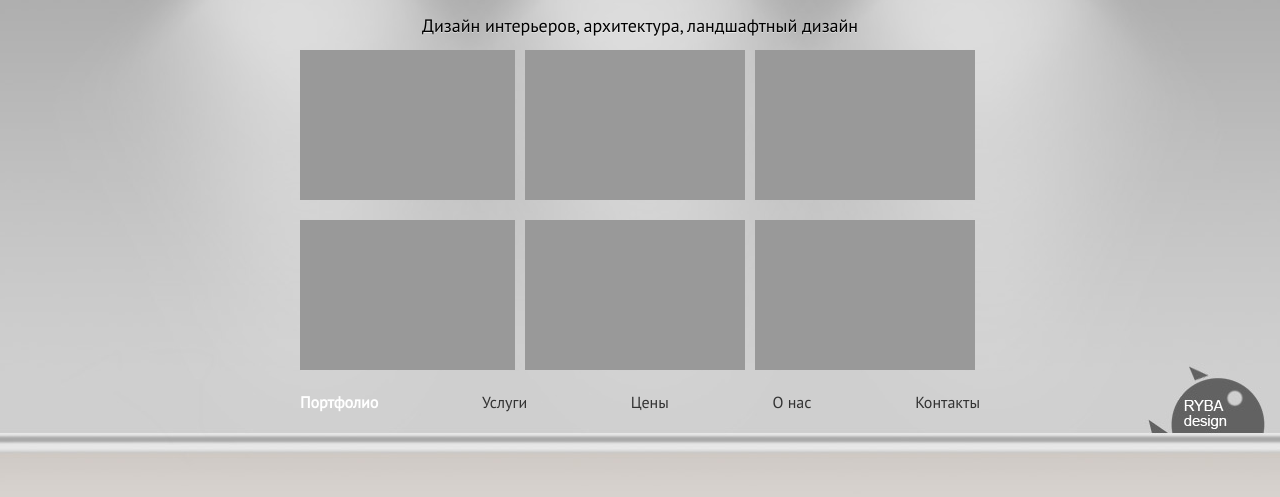
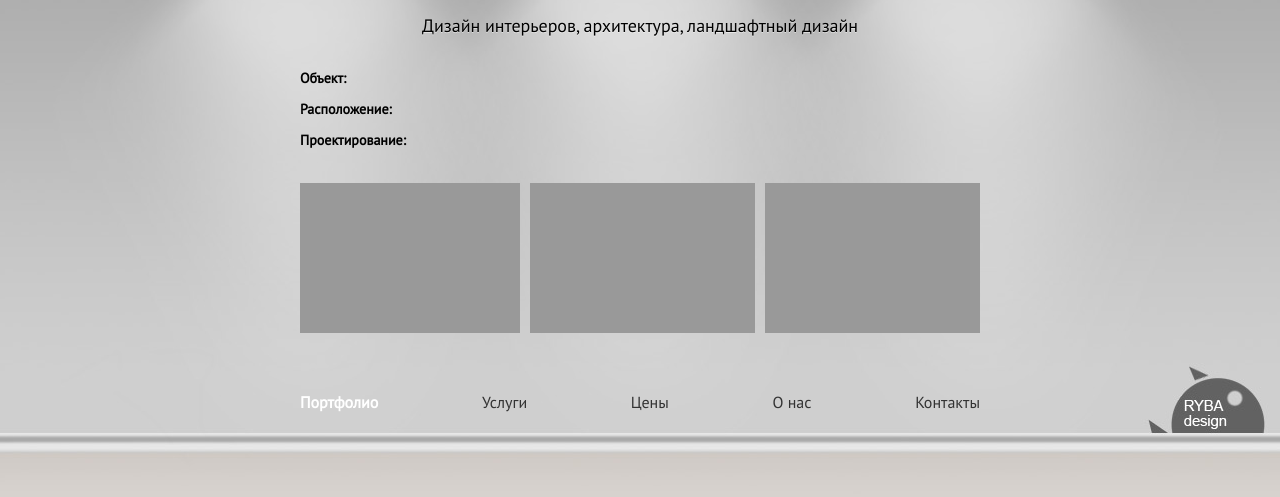
Before and after one commit to Merzavcev/ryba-design, a plain HTML site: page index.html in a window 1280 px wide. Shown: the part 181-678 px from the top of the page. Drawn offline with Linux system fonts and the light colour scheme.

Commit message:
Edited portfolio

```diff
--- a/css/main.css
+++ b/css/main.css
@@ -1,9 +1,3 @@
-
-
-/* ==========================================================================
-   Author's custom styles
-   ========================================================================== */
-
 body {
     min-height: 650px;
     background: url(../img/lamp.jpg) top center repeat-x #d8d3cf;
@@ -57,15 +51,16 @@ body {
 }
 .r-gallery {
     font-size: 0;
-    margin-bottom: 10px;
     margin-left: -10px;
     margin-right: -10px;
+    width: 1600px;
+    overflow: hidden;
 }
 .r-gallery__item {
     display: inline-block;
     margin-left: 5px;
     margin-right: 5px;
-    width: 220px;
+    width: 225px;
     height: 150px;
     background-color: #999;
 }
@@ -107,16 +102,11 @@ body {
     color: #FFF;
     text-decoration: none;
 }
-.b-paper {
-    width: 1360px;
-}
 .b-slider__item {
     margin-top: -100%;
     width: 100%;
     height: 100%;
     position: absolute;
-    overflow-y: hidden;
-    overflow-x: hidden;
     top: 0;
     -webkit-transition: margin-top .6s ease-in-out;
        -moz-transition: margin-top .6s ease-in-out;
@@ -125,6 +115,17 @@ body {
 }
 .b-slider__item:target {
     margin-top: 0;
+}
+.portfolio__wrapper {
+    padding: 20px 0;
+}
+.portfolio__object,
+.portfolio__location,
+.portfolio__year {
+    font-size: 14px;
+    line-height: 16px;
+    margin: 0;
+    padding-bottom: 15px;
 }
 .about__wrapper {
     margin-right: -10px;
@@ -147,7 +148,13 @@ body {
     margin-bottom: 20px;
 }
 .person__photo {
-
+    background-color: #DDD;
+    float: right;
+    width: 120px;
+    height: 150px;
+    margin-left: 5px;
+    margin-bottom: 5px;
+    margin-right: -20px;
 }
 .person__bio {
     font-size: 14px;
--- a/index.html
+++ b/index.html
@@ -9,8 +9,7 @@
 
         <link href='http://fonts.googleapis.com/css?family=Lato:300' rel='stylesheet' type='text/css'>
         <link href='http://fonts.googleapis.com/css?family=PT+Sans&subset=latin,cyrillic' rel='stylesheet' type='text/css'>
-<!-- <link rel="stylesheet" href="css/bootstrap.min.css"> -->
-        <!-- <link rel="stylesheet" href="css/bootstrap-theme.min.css"> -->
+<!-- <link rel="stylesheet" href="css/bootstrap.min.css"><link rel="stylesheet" href="css/bootstrap-theme.min.css"> -->
         <link rel="stylesheet" href="css/main.css">
     </head>
     <body>
@@ -19,9 +18,13 @@
         <h1 class="b-heading__main"><a class="b-heading__link" href="#portfolio">RYBA DESIGN</a></h1>
       </header>
       <section class="b-slider">
-        <article id="portfolio" class="b-slider__item">
+        <article id="portfolio" class="b-slider__item portfolio">
           <h1 class="b-heading__sub">Дизайн интерьеров, архитектура, ландшафтный дизайн</h1>
-          <div class="b-paper b-pager_id_1">
+          <div class="portfolio__wrapper">
+            <p class="portfolio__object"><strong>Объект:</strong> <span></span></p>
+            <p class="portfolio__location"><strong>Расположение:</strong> <span></span></p>
+            <p class="portfolio__year"><strong>Проектирование:</strong> <span></span></p>
+          </div>
           <div class="r-gallery">
             <div class="r-gallery__item">
               <img src="img/sample-01.jpg" alt="..." >
@@ -42,29 +45,6 @@
               <img src="img/sample-06.jpg" alt="..." >
             </div>
           </div>
-          </div>
-          <div class="b-paper b-pager_id_2">
-            <div class="r-gallery">
-              <div class="r-gallery__item">
-                <img src="img/sample-01.jpg" alt="..." >
-              </div>
-              <div class="r-gallery__item">
-                <img src="img/sample-02.jpg" alt="..." >
-              </div>
-              <div class="r-gallery__item">
-                <img src="img/sample-03.jpg" alt="..." >
-              </div>
-              <div class="r-gallery__item">
-                <img src="img/sample-04.jpg" alt="..." >
-              </div>
-              <div class="r-gallery__item">
-                <img src="img/sample-05.jpg" alt="..." >
-              </div>
-              <div class="r-gallery__item">
-                <img src="img/sample-06.jpg" alt="..." >
-              </div>
-            </div>
-          </div>
         </article>
         <article id="services" class="b-slider__item">
           <h1 class="b-heading__sub">Услуги</h1>
@@ -79,13 +59,13 @@
           <h1 class="b-heading__sub">О нас</h1>
           <div class="about__wrapper">
             <div class="person">
+              <div class="person__photo"></div>
               <div class="person__head">Алексей Шумилин</div>
-              <div class="person__photo"></div>
-              <div class="person__bio">Архитектор<br><br>Выпускник Московского Архитектурного Института 2010 г.<br><br>Архитектурная практика с 2006 г по различным направлениям: проектирование общественных и жилых зданий, гралостроительное проектирование, ландшафтное проектирование, дизайн интерьеров</div>
+              <div class="person__bio">Архитектор<br><br>Выпускник Московского Архитектурного Института 2010 г.<br><br>Архитектурная практика с 2006 г по различным направлениям: проектирование общественных и жилых зданий, гралостроительное проектирование, ландшафтное проектирование, дизайн интерьеров.</div>
             </div
             ><div class="person">
+              <div class="person__photo"></div>
               <div class="person__head">Анастасия Блёскина</div>
-              <div class="person__photo"></div>
               <div class="person__bio">Архитектор<br><br>Выпускница Ярославского Государственного Технического Университета 2015 г.<br><br>Архитектурная практика с 2013 г по направлениям: проектирование жилых жданий, дизайн интерьера.</div>
             </div>
           </div>
--- a/js/plugins.js
+++ b/js/plugins.js
@@ -27,8 +27,7 @@ window.onhashchange = RYBA.updateMenu;
 
 $(document).ready(function() {
     $('html, body, *').mousewheel(function(e, delta) {
-        $('.b-slider__item')[0].scrollLeft -= (delta * 20);
         e.preventDefault();
-        console.log('scroll')
+        $('.r-gallery')[0].scrollLeft -= (delta * 20);
     });
 });
```
Lines whose indentation alone changed are shown as unchanged.
